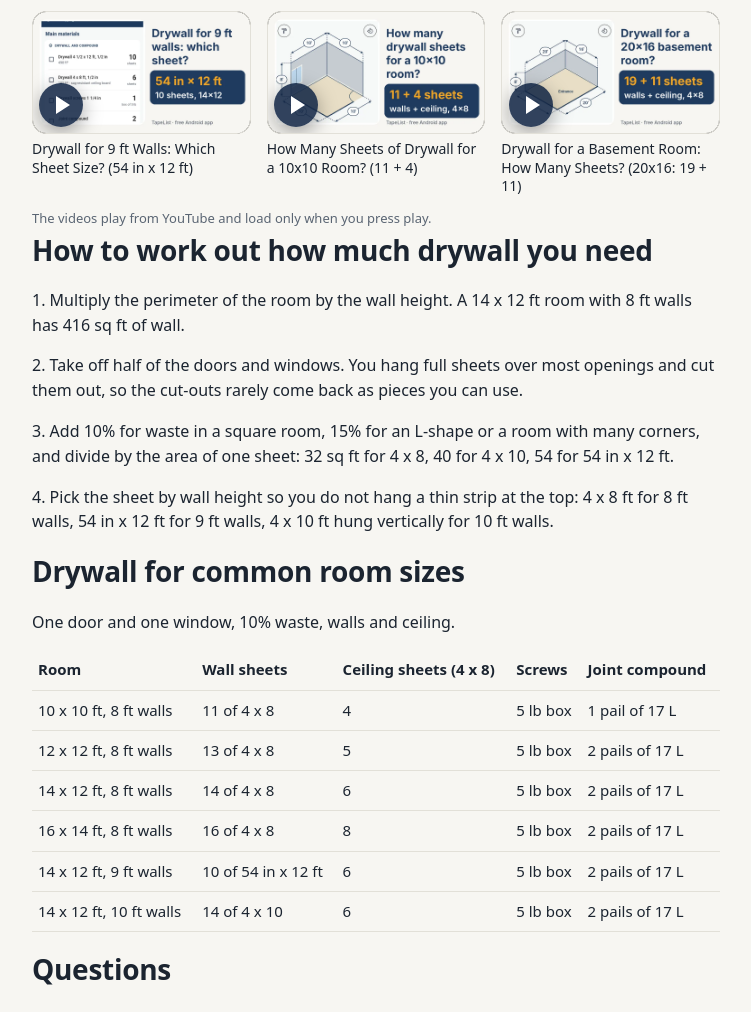
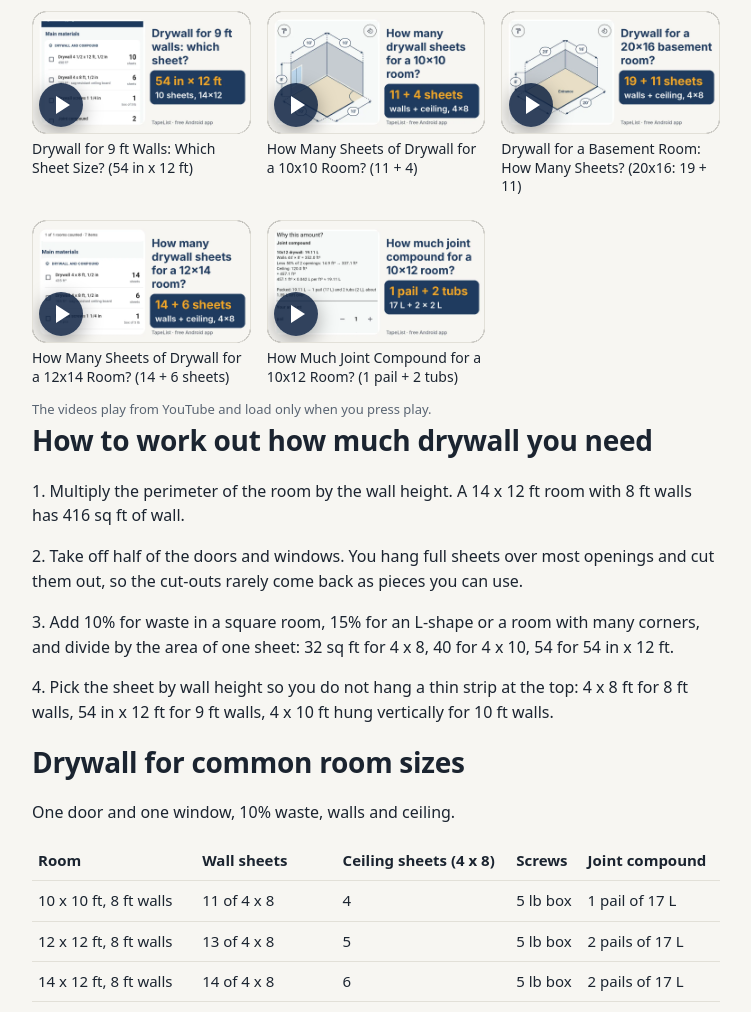
Before and after one commit to tapelistapp/tapelistapp.github.io, a plain HTML site: page drywall-calculator/index.html in a window 1280 px wide. Shown: the part 1260-2272 px from the top of the page, without its empty margins (264-1015 px from the left). Drawn offline with Linux system fonts and the light colour scheme.

Commit message:
Drywall page: videos 15 (12x14 sheets) and 16 (joint compound 10x12)
Co-Authored-By: Claude Opus 5.5 <noreply@anthropic.com>
Claude-Session: https://claude.ai/code/session_013XWSdtWfnGa2WPmVLCSnD4

```diff
--- a/drywall-calculator/index.html
+++ b/drywall-calculator/index.html
@@ -32,6 +32,12 @@
 </script>
 <script type="application/ld+json">
 {"@context": "https://schema.org", "@type": "VideoObject", "name": "Drywall for a Basement Room: How Many Sheets? (20x16: 19 + 11)", "description": "A 20x16 basement room with 8 ft walls, two doors and three windows takes 19 sheets of 4x8 drywall for the walls and 11 for the ceiling (10% waste included), plus 1 box of screws (5 lb) and 2 pails of joint compound (17 L) and a 2 L tub.", "thumbnailUrl": ["https://tapelistapp.github.io/img/video-v10-drywall-basement.webp", "https://i.ytimg.com/vi/WpyYuWPqc_0/hqdefault.jpg"], "uploadDate": "2026-11-25T18:00:00-06:00", "duration": "PT51S", "embedUrl": "https://www.youtube-nocookie.com/embed/WpyYuWPqc_0", "url": "https://www.youtube.com/watch?v=WpyYuWPqc_0", "publisher": {"@type": "Organization", "name": "TheGreenStudio"}}
+</script>
+<script type="application/ld+json">
+{"@context": "https://schema.org", "@type": "VideoObject", "name": "How Many Sheets of Drywall for a 12x14 Room? (14 + 6 sheets)", "description": "A 12x14 room with 8 ft walls, one door and two windows needs 14 sheets of 4x8 drywall for the walls and 6 sheets of ceiling board, with 10% waste. Tape: 206 ft, one 250 ft roll.", "thumbnailUrl": ["https://tapelistapp.github.io/img/video-v15-drywall-12x14.webp", "https://i.ytimg.com/vi/Abt0x1RE_ms/hqdefault.jpg"], "uploadDate": "2026-11-27T17:10:00-06:00", "duration": "PT46S", "embedUrl": "https://www.youtube-nocookie.com/embed/Abt0x1RE_ms", "url": "https://www.youtube.com/watch?v=Abt0x1RE_ms", "publisher": {"@type": "Organization", "name": "TheGreenStudio"}}
+</script>
+<script type="application/ld+json">
+{"@context": "https://schema.org", "@type": "VideoObject", "name": "How Much Joint Compound for a 10x12 Room? (1 pail + 2 tubs)", "description": "A 10x12 room with 8 ft walls, one door and one window needs 19.11 L of joint compound for the walls and the ceiling: 1 pail of 17 L and 2 tubs of 2 L, about 1.9 L left over. Two pails would leave 15 L.", "thumbnailUrl": ["https://tapelistapp.github.io/img/video-v16-joint-compound-10x12.webp", "https://i.ytimg.com/vi/QU0DkTvGRYA/hqdefault.jpg"], "uploadDate": "2026-11-27T17:10:00-06:00", "duration": "PT51S", "embedUrl": "https://www.youtube-nocookie.com/embed/QU0DkTvGRYA", "url": "https://www.youtube.com/watch?v=QU0DkTvGRYA", "publisher": {"@type": "Organization", "name": "TheGreenStudio"}}
 </script>
 </head>
 <body>
@@ -94,6 +100,20 @@
   </a>
     <figcaption>Drywall for a Basement Room: How Many Sheets? (20x16: 19 + 11)</figcaption>
   </figure>
+  <figure>
+  <a class="video" href="https://www.youtube.com/watch?v=Abt0x1RE_ms" data-yt="Abt0x1RE_ms" aria-label="Play the video: How Many Sheets of Drywall for a 12x14 Room? (14 + 6 sheets)">
+    <img src="/img/video-v15-drywall-12x14.webp" alt="How Many Sheets of Drywall for a 12x14 Room? (14 + 6 sheets)" width="960" height="540" loading="lazy">
+    <span class="play" aria-hidden="true"></span>
+  </a>
+    <figcaption>How Many Sheets of Drywall for a 12x14 Room? (14 + 6 sheets)</figcaption>
+  </figure>
+  <figure>
+  <a class="video" href="https://www.youtube.com/watch?v=QU0DkTvGRYA" data-yt="QU0DkTvGRYA" aria-label="Play the video: How Much Joint Compound for a 10x12 Room? (1 pail + 2 tubs)">
+    <img src="/img/video-v16-joint-compound-10x12.webp" alt="How Much Joint Compound for a 10x12 Room? (1 pail + 2 tubs)" width="960" height="540" loading="lazy">
+    <span class="play" aria-hidden="true"></span>
+  </a>
+    <figcaption>How Much Joint Compound for a 10x12 Room? (1 pail + 2 tubs)</figcaption>
+  </figure>
 </div>
   <p class="hint video-note">The videos play from YouTube and load only when you press play.</p>
 </div>
--- a/sitemap.xml
+++ b/sitemap.xml
@@ -2,7 +2,7 @@
 <urlset xmlns="http://www.sitemaps.org/schemas/sitemap/0.9">
   <url><loc>https://tapelistapp.github.io/</loc><lastmod>2026-11-26</lastmod></url>
   <url><loc>https://tapelistapp.github.io/paint-calculator/</loc><lastmod>2026-11-26</lastmod></url>
-  <url><loc>https://tapelistapp.github.io/drywall-calculator/</loc><lastmod>2026-11-26</lastmod></url>
+  <url><loc>https://tapelistapp.github.io/drywall-calculator/</loc><lastmod>2026-11-27</lastmod></url>
   <url><loc>https://tapelistapp.github.io/how-much-baseboard/</loc><lastmod>2026-11-26</lastmod></url>
   <url><loc>https://tapelistapp.github.io/how-much-primer/</loc><lastmod>2026-11-26</lastmod></url>
   <url><loc>https://tapelistapp.github.io/how-much-drywall-tape/</loc><lastmod>2026-11-26</lastmod></url>
```
Also changed, not shown: img/video-v15-drywall-12x14.webp (added), img/video-v16-joint-compound-10x12.webp (added).
